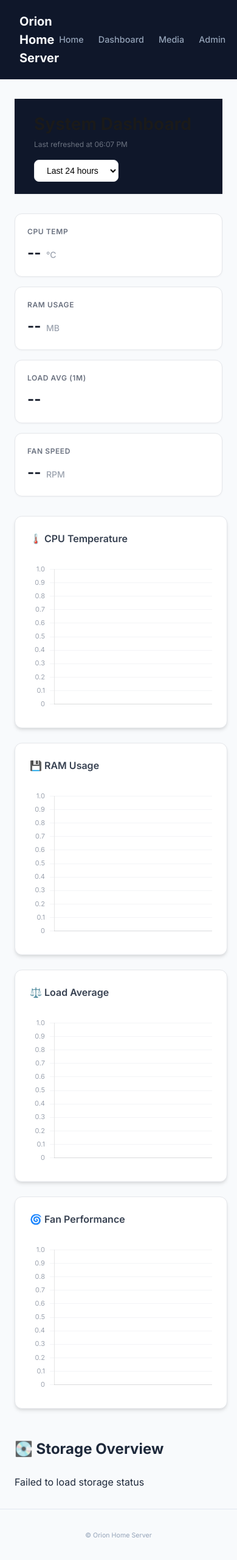
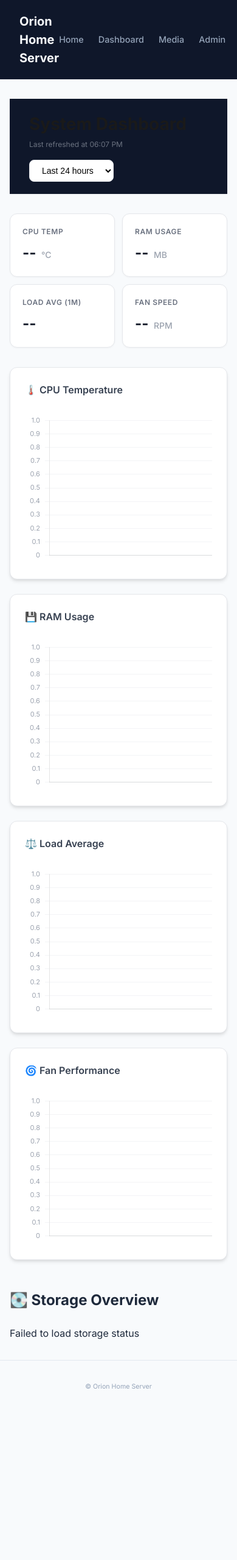
Before and after one commit to orionnishu/orion-app, a FastAPI app: template app/templates/dashboard.html in a window 390 px wide. Shown: the whole page at 61% size. After the commit the page ends 2277 px from the top, so only its background shows below. Run offline with FastAPI, Linux system fonts and the light colour scheme; the template is opened without the code that fills it, so the values that code supplies are empty.

Commit message:
fix: Improve mobile responsiveness for dashboard and home pages
- Reduced stat card min-width for better mobile fit
- Changed charts grid to mobile-first (1 column, 2 on tablet+)
- Fixed storage grid overflow on small screens
- Added box-sizing and overflow protection to containers

```diff
--- a/app/static/dashboard.css
+++ b/app/static/dashboard.css
@@ -3,7 +3,9 @@
 .dashboard-container {
     max-width: 1100px;
     margin: 0 auto;
-    padding: 2rem 1.5rem;
+    padding: 2rem 1rem;
+    box-sizing: border-box;
+    overflow-x: hidden;
 }
 
 .dashboard-header {
@@ -52,8 +54,8 @@
 /* Status Overview Grid */
 .stats-overview {
     display: grid;
-    grid-template-columns: repeat(auto-fit, minmax(200px, 1fr));
-    gap: 1rem;
+    grid-template-columns: repeat(auto-fit, minmax(140px, 1fr));
+    gap: 0.75rem;
     margin-bottom: 2rem;
 }
 
@@ -92,14 +94,14 @@
 /* Charts Grid */
 .charts-grid {
     display: grid;
-    grid-template-columns: repeat(auto-fit, minmax(450px, 1fr));
+    grid-template-columns: 1fr;
     gap: 1.5rem;
     margin-bottom: 2rem;
 }
 
-@media (max-width: 600px) {
+@media (min-width: 768px) {
     .charts-grid {
-        grid-template-columns: 1fr;
+        grid-template-columns: repeat(2, 1fr);
     }
 }
 
@@ -138,8 +140,15 @@
 
 .storage-grid {
     display: grid;
-    grid-template-columns: repeat(auto-fit, minmax(300px, 1fr));
-    gap: 1.5rem;
+    grid-template-columns: 1fr;
+    gap: 1rem;
+}
+
+@media (min-width: 640px) {
+    .storage-grid {
+        grid-template-columns: repeat(auto-fit, minmax(280px, 1fr));
+        gap: 1.5rem;
+    }
 }
 
 .storage-card {
--- a/app/static/home.css
+++ b/app/static/home.css
@@ -3,7 +3,8 @@
 .home-container {
     max-width: 900px;
     margin: 0 auto;
-    padding: 2rem 1.5rem;
+    padding: 2rem 1rem;
+    box-sizing: border-box;
 }
 
 /* Hero */
@@ -30,9 +31,16 @@
 /* Status Cards */
 .status-cards {
     display: grid;
-    grid-template-columns: repeat(auto-fit, minmax(180px, 1fr));
-    gap: 1rem;
+    grid-template-columns: repeat(2, 1fr);
+    gap: 0.75rem;
     margin-bottom: 2.5rem;
+}
+
+@media (min-width: 640px) {
+    .status-cards {
+        grid-template-columns: repeat(4, 1fr);
+        gap: 1rem;
+    }
 }
 
 .status-card {
@@ -82,8 +90,14 @@
 
 .features {
     display: grid;
-    grid-template-columns: repeat(auto-fit, minmax(200px, 1fr));
+    grid-template-columns: 1fr;
     gap: 1rem;
+}
+
+@media (min-width: 640px) {
+    .features {
+        grid-template-columns: repeat(2, 1fr);
+    }
 }
 
 .feature {
```
